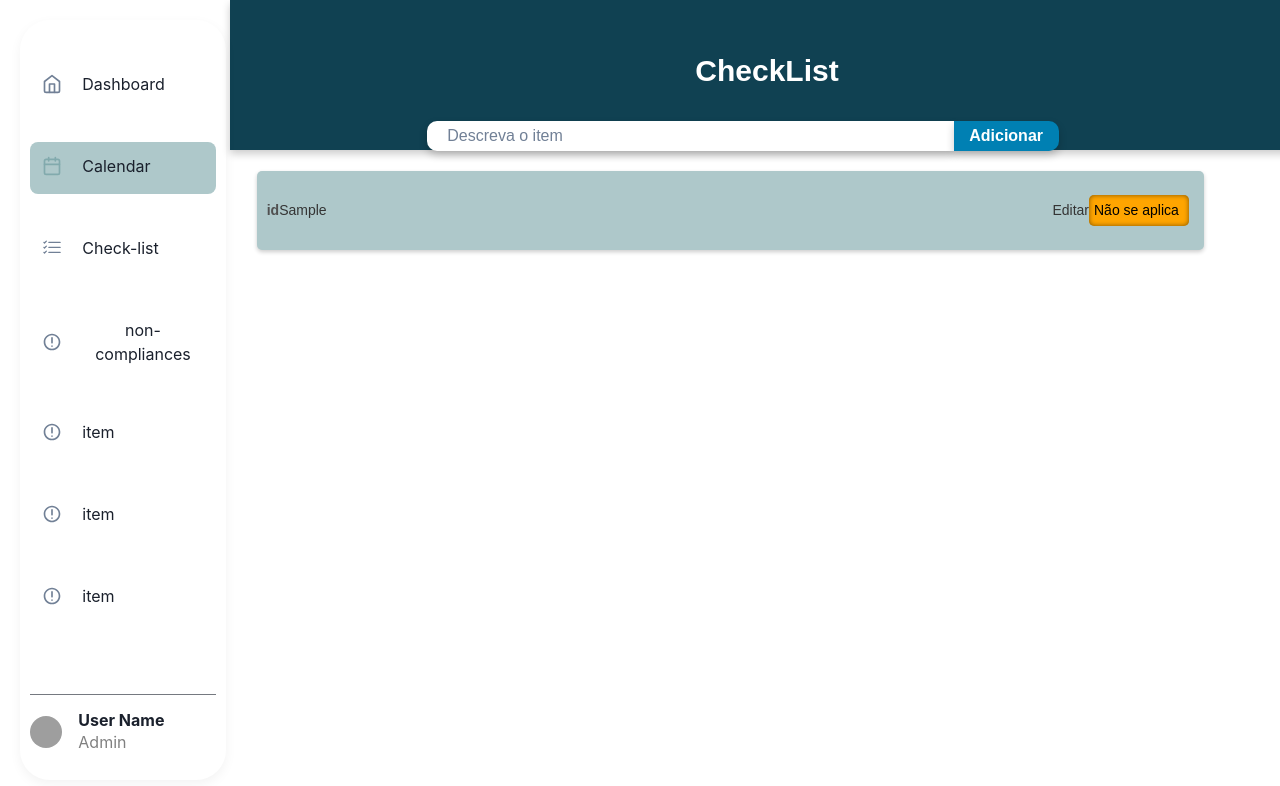
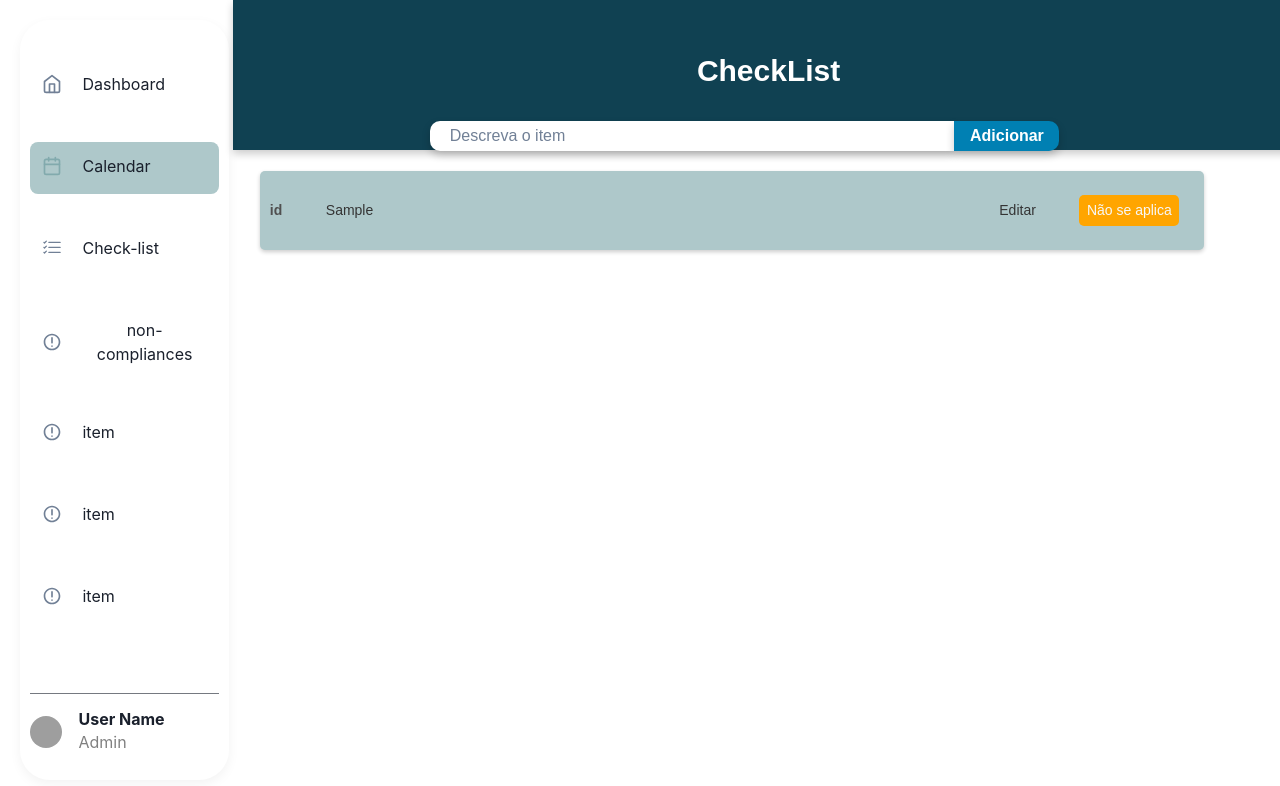
Before and after one commit to FernandoDias18/ProjetoQualidadeSoftware, a React (Create React App) app: page / in a window 1280 px wide. Both pictures are taken after typing "Sample" into the empty fields and a click on the button "Adicionar". Shown: the top 786 px of the page. Built offline with nearby package versions, Linux system fonts and the light colour scheme; grey boxes are pictures that could not be loaded.

Commit message:
Fix items and button design

```diff
--- a/src/components/Question/Question.css
+++ b/src/components/Question/Question.css
@@ -18,6 +18,7 @@
     margin-left: 40px;
     margin-right: 20px;
     max-width: 90%;
+    overflow: hidden;
 }
 .container-question:hover{
     background-color: #97b7b9;
@@ -35,14 +36,23 @@
     font-size: 14px;
     font-weight: 520;
     color: #343434;
-    width: 800px;
+    width: 600px;
+    max-width: 600px;
     word-wrap:break-word;
+    margin-left: 10px;
 }
 
 
 .Respostas{
     margin-right: 15px;
+    margin-left: 0px;
+    padding-left: 10px;
+    padding-right: 10px;
+}
 
+.editarbutton {
+    background-color: red;
+    margin-right: 10px;
 }
 
 .RespostaNaoSeAplica{
@@ -52,12 +62,19 @@
     width: 100px; /*Width of select dropdown to give space for arrow image*/
     text-indent: 0.01px; /* Removes default arrow from firefox*/
     text-overflow: "";
-    color: #000;
+    color: rgb(247, 247, 247);
     border-radius: 5px;
     padding: 5px;
-    box-shadow: inset 0 0 5px rgba(000,000,000, 0.5);
-    background-color:#FE7C00;
+    text-align: center;
+    align-items: center;
+    background-color:#ff9e1e;
+}
 
+.RespostaNaoSeAplica:focus {
+    outline: 0;
+}
+.RespostaNaoSeAplica:hover {
+    cursor: pointer;
 }
 
 .RespostaNaoConforme{
@@ -67,13 +84,22 @@
     width: 100px; /*Width of select dropdown to give space for arrow image*/
     text-indent: 0.01px; /* Removes default arrow from firefox*/
     text-overflow: "";
-    color: white;
+    color: rgb(247, 247, 247);
     border-radius: 5px;
     padding: 5px;
-    box-shadow: inset 0 0 5px rgba(000,000,000, 0.5);
-    background-color: red;
+    text-align: center;
+    align-items: center;
+    background-color: rgb(255, 50, 50);
+    text-shadow: none;
+}
 
+.RespostaNaoConforme:focus {
+    outline: 0;
 }
+.RespostaNaoConforme:hover {
+    cursor: pointer;
+}
+
 .RespostaOk{
     border: 0 !important;  /*Removes border*/
     -webkit-appearance: none;  /*Removes default chrome and safari style*/
@@ -81,13 +107,23 @@
     width: 100px; /*Width of select dropdown to give space for arrow image*/
     text-indent: 0.01px; /* Removes default arrow from firefox*/
     text-overflow: "";
-    color: #000;
+    color: rgb(247, 247, 247);
     border-radius: 5px;
     padding: 5px;
-    box-shadow: inset 0 0 5px rgba(000,000,000, 0.5);
+    text-align: center;
+    align-items: center;
+    box-shadow: 0 4px 8px 0 rgba(0,0,0,0.2);
+    transition: 0.3s;
     background-color: rgb(53, 148, 53);
+}
 
+.RespostaOk:focus {
+    outline: 0;
 }
+.RespostaOk:hover {
+    cursor: pointer;
+}
+
 .Resposta{
     border: 0 !important;  /*Removes border*/
     -webkit-appearance: none;  /*Removes default chrome and safari style*/
@@ -95,14 +131,20 @@
     width: 100px; /*Width of select dropdown to give space for arrow image*/
     text-indent: 0.01px; /* Removes default arrow from firefox*/
     text-overflow: "";
-    color: #000;
+    color: rgb(247, 247, 247);
     border-radius: 5px;
     padding: 5px;
-    box-shadow: inset 0 0 5px rgba(000,000,000, 0.5);
+    text-align: center;
+    align-items: center;
     background-color: orange;
-
 }
 
+.Resposta:focus {
+    outline: 0;
+}
+.Resposta:hover {
+    cursor: pointer;
+}
 
 .option{
  background-color: #e0e0e0;
--- a/src/components/Question/Question.jsx
+++ b/src/components/Question/Question.jsx
@@ -56,7 +56,7 @@ export function Question({questionTitle,index,editandoQuestao ,editarQuestao, id
 
               }
               <dir>
-                <button onClick={()=>editarQuestao(id)}> Editar</button>
+                <button classname='editarbutton' onClick={()=>editarQuestao(id)}> Editar</button>
               </dir>
 
             <div className="Respostas">
```
